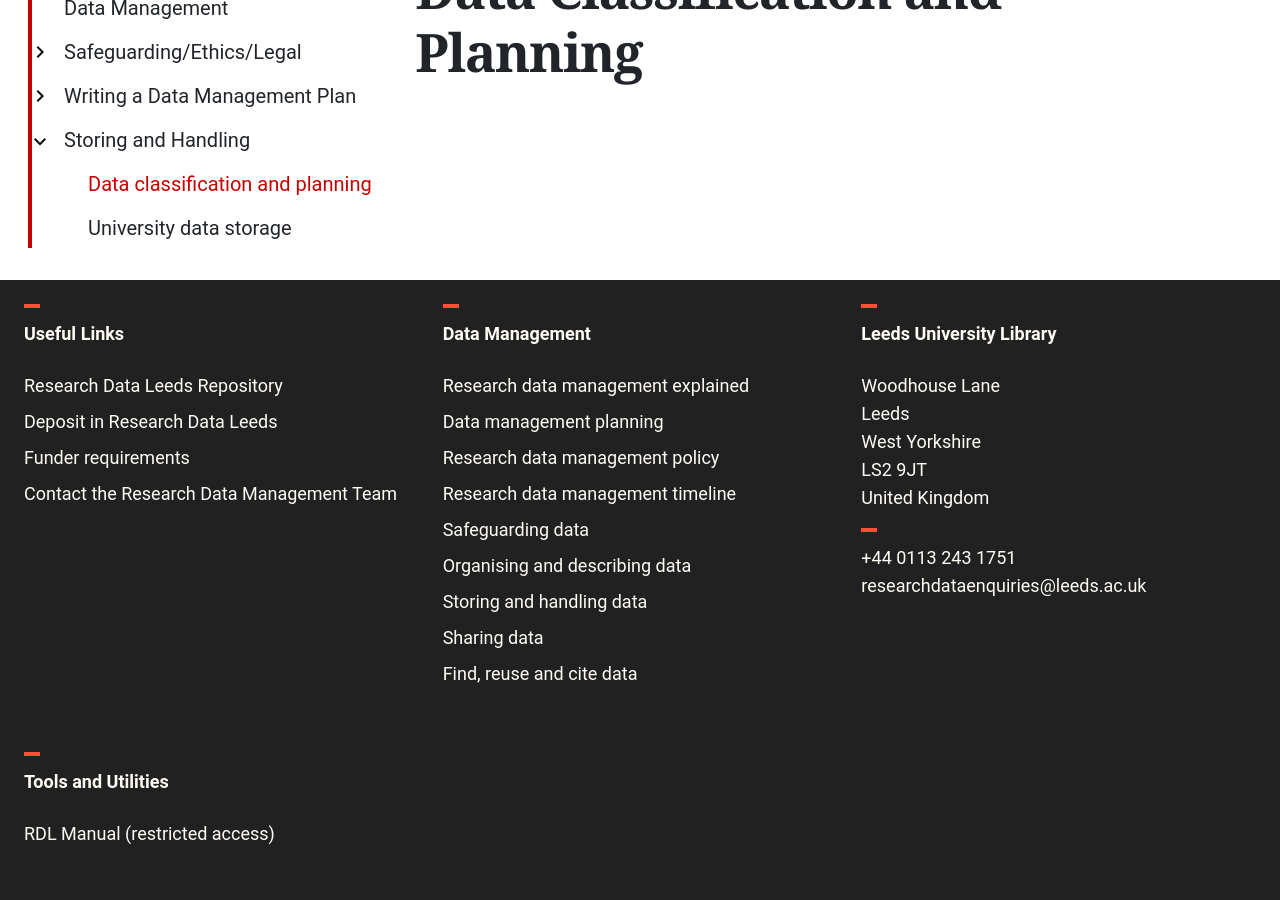
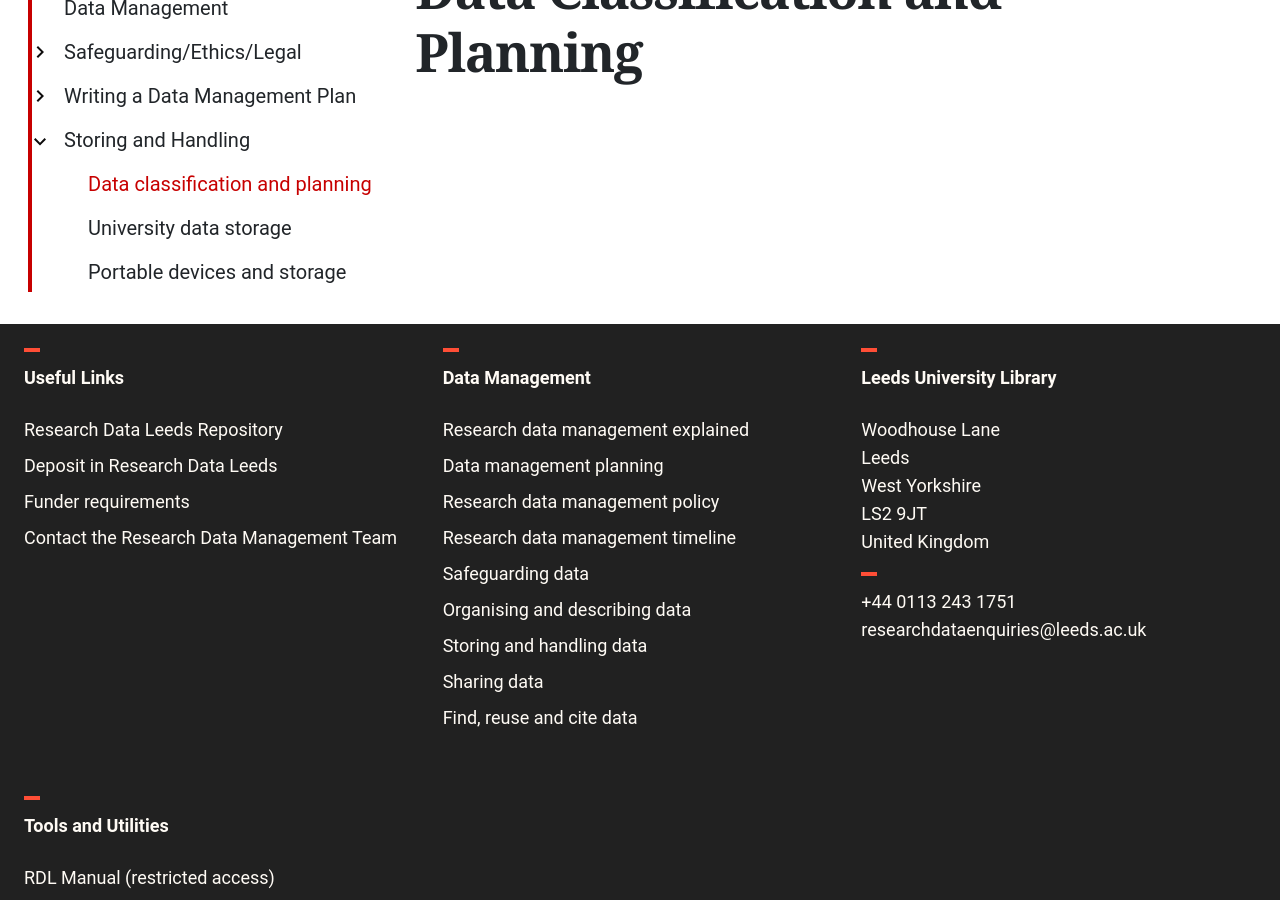
Before and after one commit to uol-library/rdl-handbook, a Jekyll site: the page built from pages/data-management/yaml_header.md, in a window 1280 px wide and 900 px high, scrolled down 392 px. Built offline with Jekyll 4.4.1, drawn with Linux system fonts in a browser that asks for light colours; some web fonts are replaced.

Commit message:
Update navigation.yml

```diff
--- a/_data/navigation.yml
+++ b/_data/navigation.yml
@@ -143,6 +143,8 @@ sections:
             url: /data-management/data-classification-and-planning/
           - title: University data storage
             url: /data-management/university-data-storage/
+          - title: Portable devices and storage
+            url: /data-management/portable-devices-and-storage/
   openresearch:
     title: Open Research
     items:
```
